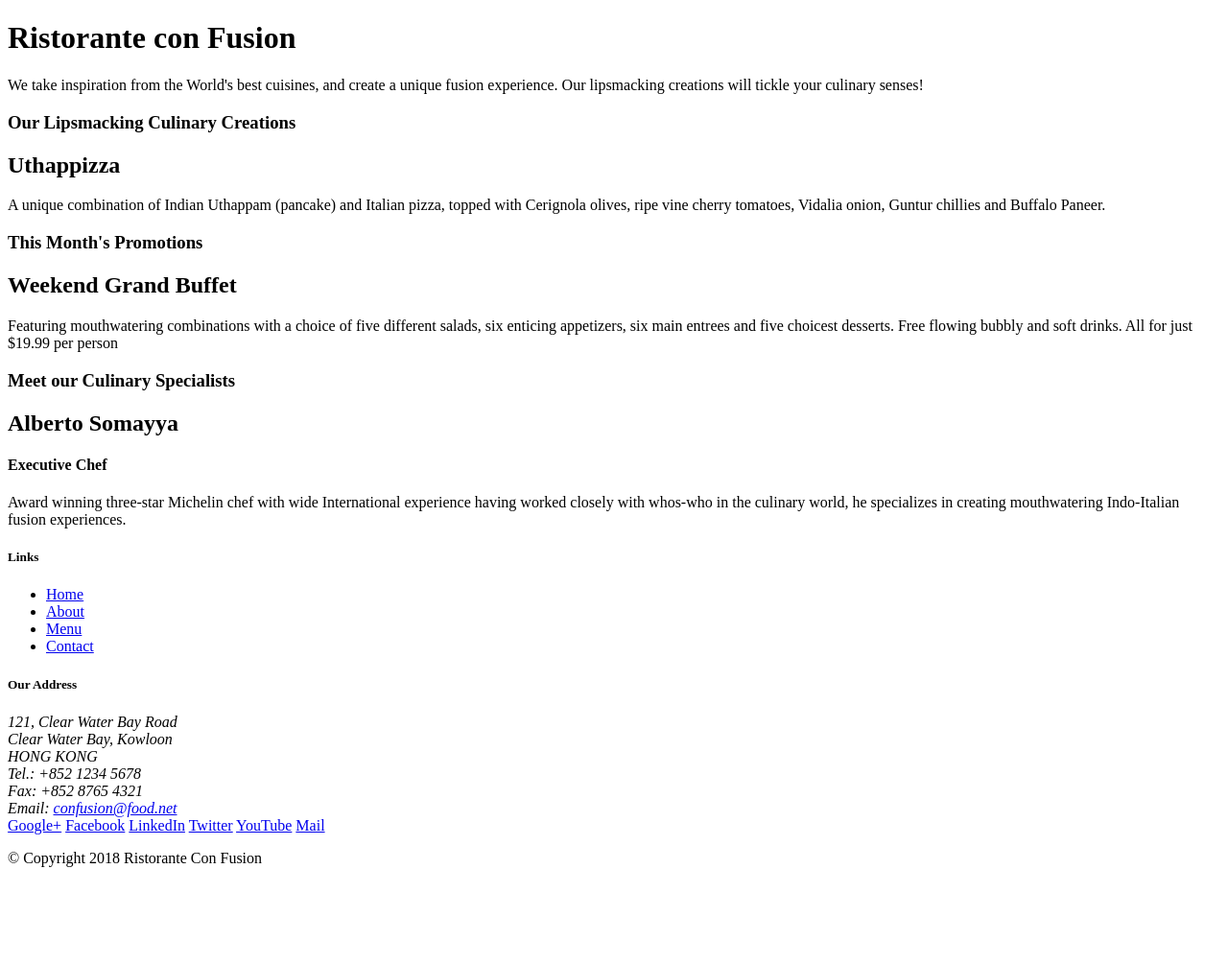
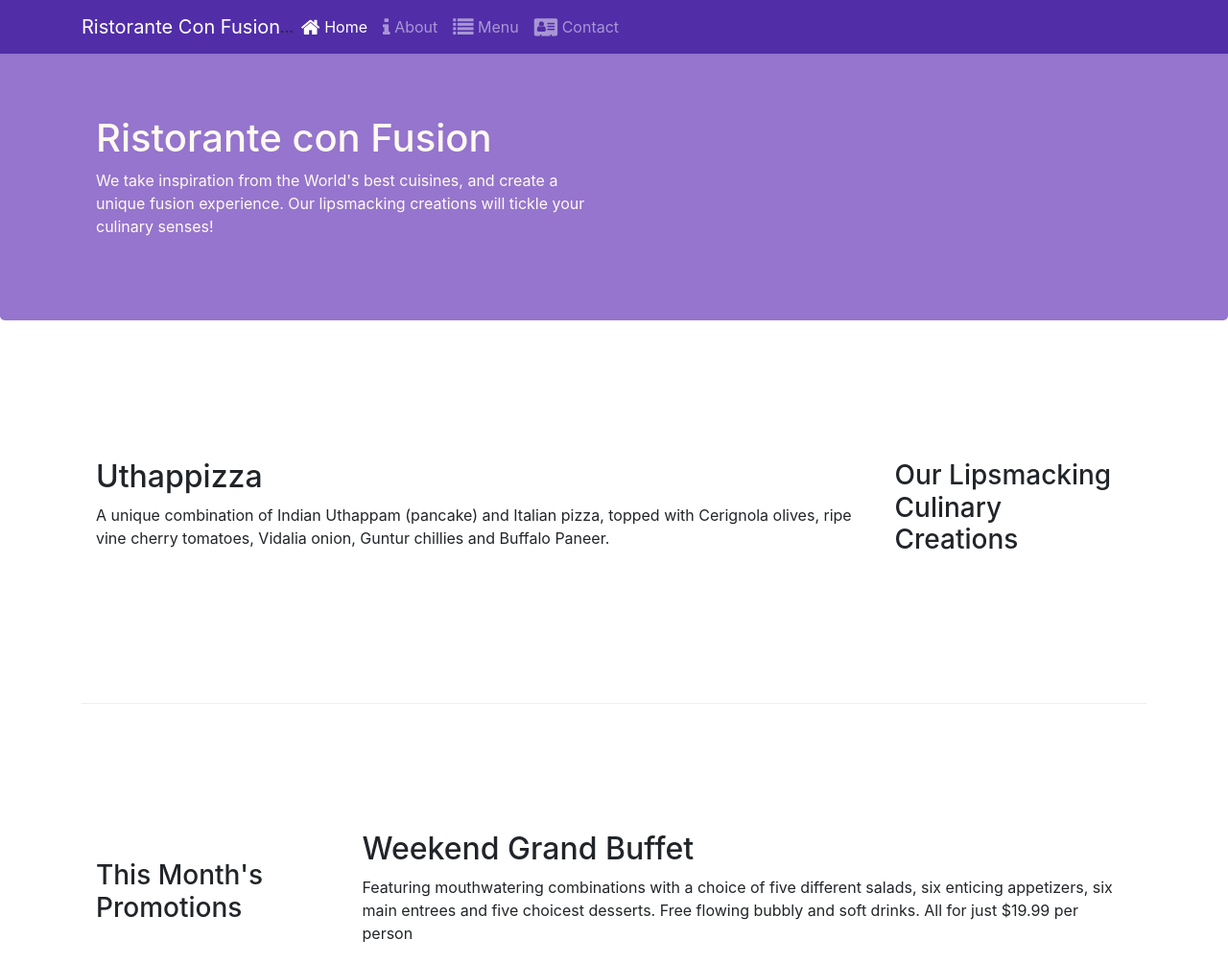
Before and after one commit to ItShivani/Restaurant-Website-, a website: page index.html in a window 1280 px wide. Shown: the top 1004 px of the page at 96% size. Before the commit the page ends 920 px from the top, so only its background shows below. Drawn offline with nearby package versions, Linux system fonts and the light colour scheme.

Commit message:
contactus aboutus added

```diff
--- /dev/null
+++ b/css/styles.css
@@ -0,0 +1,37 @@
+.row-header{
+    margin:0px auto;
+    padding:0px;
+}
+
+.row-content {
+    margin:0px auto;
+    padding: 50px 0px 50px 0px;
+    border-bottom: 1px ridge;
+    min-height:400px;
+}
+
+.footer{
+    background-color: #D1C4E9;
+    margin:0px auto;
+    padding: 20px 0px 20px 0px;
+}
+.jumbotron {
+    padding:70px 30px 70px 30px;
+    margin:0px auto;
+    background: #9575CD ;
+    color:floralwhite;
+}
+
+address{
+    font-size:80%;
+    margin:0px;
+    color:#0f0f0f;
+}
+body{
+    padding:50px 0px 0px 0px;
+    z-index:0;
+}
+
+.navbar-dark {
+     background-color: #512DA8;
+}
--- a/index.html
+++ b/index.html
@@ -2,51 +2,79 @@
 <html lang="en">
 
 <head>
+	<!-- Required meta tags always come first -->
+    <meta charset="utf-8">
+    <meta name="viewport" content="width=device-width, initial-scale=1, shrink-to-fit=no">
+    <meta http-equiv="x-ua-compatible" content="ie=edge">
+
+    <!-- Bootstrap CSS -->
+    <link rel="stylesheet" href="node_modules/bootstrap/dist/css/bootstrap.min.css">
+    <link rel="stylesheet" href="node_modules/font-awesome/css/font-awesome.min.css">
+    <link rel="stylesheet" href="node_modules/bootstrap-social/bootstrap-social.css">
+    <link href="css/styles.css" rel="stylesheet">
     <title>Ristorante Con Fusion</title>
 </head>
 
 <body>
+	    <nav class="navbar navbar-dark navbar-expand-sm fixed-top">
+        <div class="container">
+        	<button class="navbar-toggler" type="button" data-toggle="collapse" data-target="#Navbar">
+                <span class="navbar-toggler-icon"></span>
+            </button>
+            <a class="navbar-brand mr-auto" href="#">Ristorante Con Fusion</a>
+            <div class="collapse navbar-collapse" id="Navbar">
+           		<ul class="navbar-nav"> ... </ul>
 
-    <header>
-        <div>
-            <div>
-                <div>
+            <ul class="navbar-nav mr-auto">
+                    <li class="nav-item active"><a class="nav-link" href="#"><span class="fa fa-home fa-lg"></span> Home</a></li>
+                    <li class="nav-item"><a class="nav-link" href="./aboutus.html"><span class="fa fa-info fa-lg"></span> About</a></li>
+                    <li class="nav-item"><a class="nav-link" href="#"><span class="fa fa-list fa-lg"></span> Menu</a></li>
+                    <li class="nav-item"><a class="nav-link" href="./contactus.html"><span class="fa fa-address-card fa-lg"></span> Contact</a></li>
+            </ul>
+            </div>
+        </div>
+    </nav>
+
+    <header class="jumbotron">
+        <div class="container">
+            <div class="row row-header">
+                <div class="col-12 col-sm-6">
                     <h1>Ristorante con Fusion</h1>
                     <p>We take inspiration from the World's best cuisines, and create a unique fusion experience. Our lipsmacking creations will tickle your culinary senses!</p>
                 </div>
-                <div>
+                <div class="col-12 col-sm">
                 </div>
             </div>
         </div>
     </header>
 
-    <div>
-        <div>
-            <div>
+    <div class="container">
+        <div class="row row-content align-items-center">
+            <div class="col-12 col-sm-4 order-sm-last col-md-3">
                 <h3>Our Lipsmacking Culinary Creations</h3>
             </div>
-            <div>
+            <div class="col col-sm order-sm-first col-md">
                 <h2>Uthappizza</h2>
                 <p>A unique combination of Indian Uthappam (pancake) and Italian pizza, topped with Cerignola olives, ripe vine cherry tomatoes, Vidalia onion, Guntur chillies and Buffalo Paneer.</p>
             </div>
         </div>
 
 
-        <div>
-            <div>
+        <div class="row row-content align-items-center">
+            <div class="col-12 col-sm-4 col-md-3">
                 <h3>This Month's Promotions</h3>
             </div>
-            <div>
+            <div class="col col-sm col-md">
                 <h2>Weekend Grand Buffet</h2>
                 <p>Featuring mouthwatering combinations with a choice of five different salads, six enticing appetizers, six main entrees and five choicest desserts. Free flowing bubbly and soft drinks. All for just $19.99 per person </p>
             </div>
         </div>
 
-        <div>
-            <div>
+        <div class="row row-content align-items-center">
+            <div class="col-12 col-sm-4 order-sm-last col-md-3">
                 <h3>Meet our Culinary Specialists</h3>
             </div>
-            <div>
+            <div class="col col-sm order-sm-first col-md">
                 <h2>Alberto Somayya</h2>
                 <h4>Executive Chef</h4>
                 <p>Award winning three-star Michelin chef with wide International experience having worked closely with whos-who in the culinary world, he specializes in creating mouthwatering Indo-Italian fusion experiences. </p>
@@ -54,48 +82,51 @@
         </div>
     </div>
 
-    <footer>
-        <div>
-            <div>
-                <div>
+    <footer class="footer">
+        <div class ="container">
+            <div class="row">
+                <div class="col-4 offset-1 col-sm-2">
                     <h5>Links</h5>
-                    <ul>
+                    <ul class="list-unstyled">
                         <li><a href="#">Home</a></li>
-                        <li><a href="#">About</a></li>
+                        <li><a href="./aboutus.html">About</a></li>
                         <li><a href="#">Menu</a></li>
-                        <li><a href="#">Contact</a></li>
+                        <li><a href="./contactus">Contact</a></li>
                     </ul>
                 </div>
-                <div>
+                <div class="col-7 col-sm-5">
                     <h5>Our Address</h5>
                     <address>
 		              121, Clear Water Bay Road<br>
 		              Clear Water Bay, Kowloon<br>
 		              HONG KONG<br>
-		              Tel.: +852 1234 5678<br>
-		              Fax: +852 8765 4321<br>
-		              Email: <a href="mailto:confusion@food.net">confusion@food.net</a>
+		              <i class="fa fa-phone fa-lg"></i>: +852 1234 5678<br>
+                      <i class="fa fa-fax fa-lg"></i>: +852 8765 4321<br>
+                      <i class="fa fa-envelope fa-lg"></i>:
+                      <a href="mailto:confusion@food.net">confusion@food.net</a>
 		           </address>
                 </div>
-                <div>
-                    <div>
-                        <a href="http://google.com/+">Google+</a>
-                        <a href="http://www.facebook.com/profile.php?id=">Facebook</a>
-                        <a href="http://www.linkedin.com/in/">LinkedIn</a>
-                        <a href="http://twitter.com/">Twitter</a>
-                        <a href="http://youtube.com/">YouTube</a>
-                        <a href="mailto:">Mail</a>
+                <div class="col-12 col-sm-4 align-self-center">
+                    <div class="text-center">
+                        <a class="btn btn-social-icon btn-google" href="http://google.com/+"><i class="fa fa-google-plus"></i></a>
+                        <a class="btn btn-social-icon btn-facebook" href="http://www.facebook.com/profile.php?id="><i class="fa fa-facebook"></i></a>
+                        <a class="btn btn-social-icon btn-linkedin" href="http://www.linkedin.com/in/"><i class="fa fa-linkedin"></i></a>
+                        <a class="btn btn-social-icon btn-twitter" href="http://twitter.com/"><i class="fa fa-twitter"></i></a>
+                        <a class="btn btn-social-icon btn-google" href="http://youtube.com/"><i class="fa fa-youtube"></i></a>
+                        <a class="btn btn-social-icon" href="mailto:"><i class="fa fa-envelope-o"></i></a>
                     </div>
                 </div>
-           </div>
-           <div>
-                <div>
+           	</div>
+           <div class="row justify-content-center">
+                <div class="col-auto">
                     <p>© Copyright 2018 Ristorante Con Fusion</p>
                 </div>
            </div>
         </div>
     </footer>
-
+<script src="node_modules/jquery/dist/jquery.slim.min.js"></script>
+    <script src="node_modules/popper.js/dist/umd/popper.min.js"></script>
+    <script src="node_modules/bootstrap/dist/js/bootstrap.min.js"></script>
 </body>
 
 </html>
```
Also changed, not shown: aboutus.html (added, +135 -0 lines), contactus.html (added, +206 -0 lines), package.json (+7 -0 lines), 1 other file.
